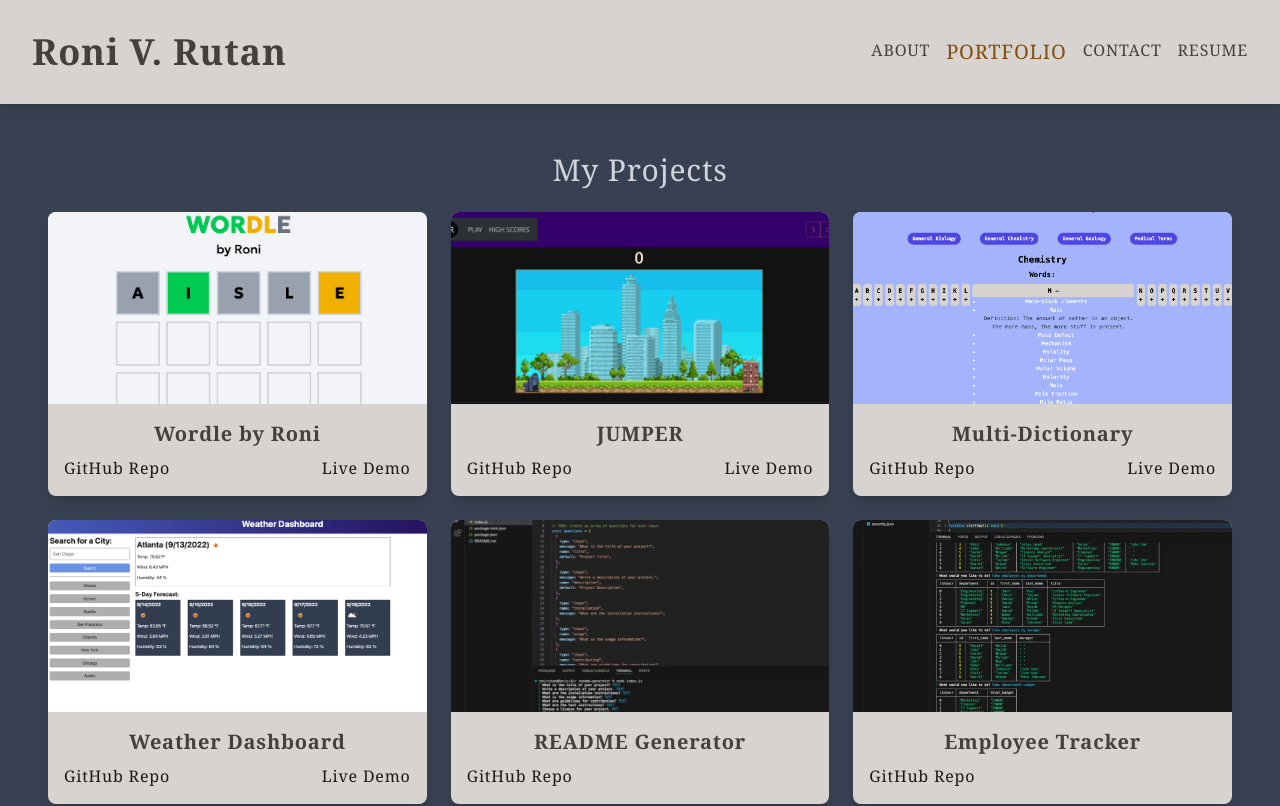
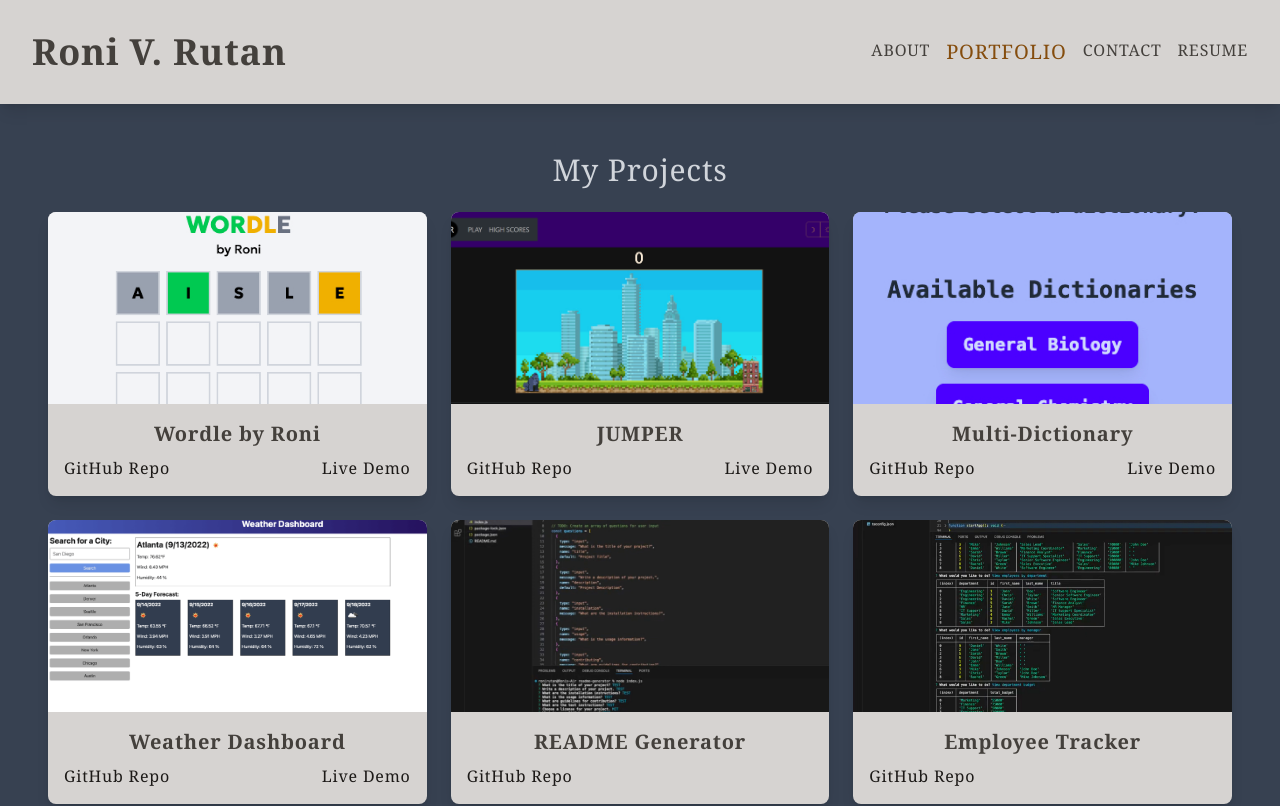
Before and after one commit to rvrutan/portfolio, a React (Vite) app: page /portfolio in a window 1280 px wide. Shown: the top 806 px of the page. Built offline with nearby package versions, Linux system fonts and the light colour scheme.

Commit message:
project updated

```diff
--- a/src/components/pages/Portfolio.jsx
+++ b/src/components/pages/Portfolio.jsx
@@ -16,7 +16,7 @@ export default function Portfolio() {
     },
     {
       title: "Multi-Dictionary",
-      img: "assets/Multi-Dictionary.JPG",
+      img: "assets/dictionary.JPG",
       liveLink: "https://multi-dictionary.netlify.app/",
       repoLink: "https://github.com/rvrutan/dictionary",
     },
```
Also changed, not shown: public/assets/Multi-Dictionary.JPG (deleted), public/assets/dictionary.JPG (added).
